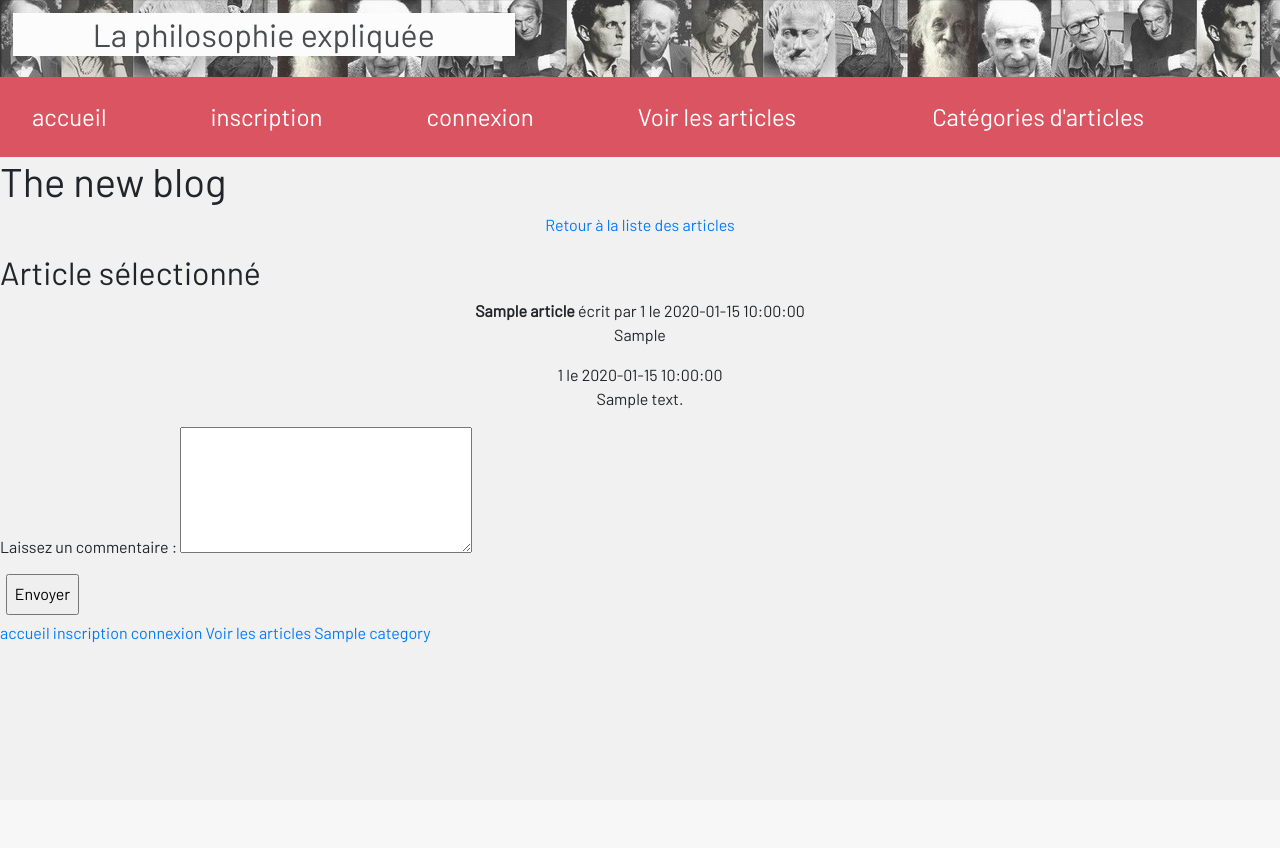
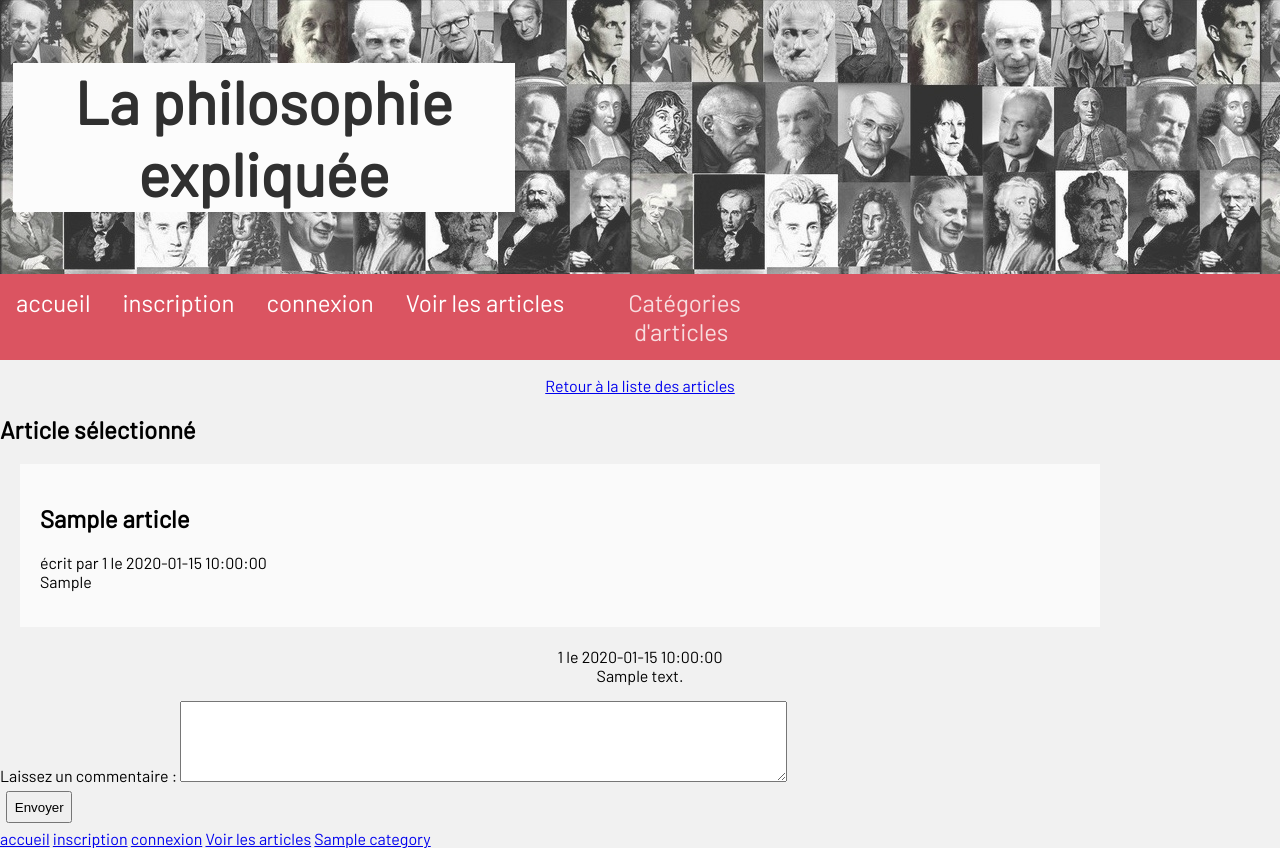
Before and after one commit to cecile-wojnowski/blog, a PHP site: page /article.php?id=1 in a window 1280 px wide. Before the commit the page ends 643 px from the top, so only its background shows below. Run offline with PHP 8.4, Linux system fonts and the light colour scheme; tables that the repository leaves empty or names only in its code hold one stand-in row (values such as "Sample post"); some libraries are stand-ins or nearby versions.

Commit message:
Indentation

```diff
--- a/article.php
+++ b/article.php
@@ -7,20 +7,17 @@
       <meta charset="utf-8" />
       <title>Mon blog</title>
     	<link href="style.css" rel="stylesheet" />
-      <link rel="stylesheet" href="bootstrap.css">
+      <link rel="stylesheet" href="form.css">
       <link href="https://fonts.googleapis.com/css2?family=PT+Sans&display=swap" rel="stylesheet">
       <link href="https://fonts.googleapis.com/css2?family=Barlow&display=swap" rel="stylesheet">
-
     </head>
 
     <header>
-      <?php  include('header.php')    ?>
+      <?php  include('header.php') ?>
     </header>
 
     <body>
-        <h1>The new blog</h1>
       <p><a href="articles.php">Retour à la liste des articles</a></p>
-
       <?php
       // Connexion à la base de données
       try
@@ -31,28 +28,28 @@
       {
         die('Erreur : '.$e->getMessage());
       }
-
-
       ?>
-
-
-  <h2>Article sélectionné </h2>
-
+      <div class="article">
+        <h2> Article sélectionné </h2>
         <?php
         # Joindre Article et Utilisateurs pour afficher le login dans "écrit par"
         // Récupération des articles
         if(isset($_GET['id']))
         {
           $req = $bdd->prepare('SELECT id_utilisateur, titre, article, date FROM articles WHERE id  = ?');
-    $req->execute(array($_GET['id'])); # Ne fonctionne pas
+          $req->execute(array($_GET['id']));
 
           while ($donnees = $req->fetch())
           {
           ?>
-      <p><strong><?php echo htmlspecialchars($donnees['titre']); ?></strong>
-        écrit par <?php echo htmlspecialchars($donnees['id_utilisateur']); ?>
+          <div style="max-width: 70rem;">
+            <div class="card_articles">
+              <h2><?php echo htmlspecialchars($donnees['titre']); ?></h2>
+                écrit par <?php echo htmlspecialchars($donnees['id_utilisateur']);?>
                 le <?php echo $donnees['date']; ?><br>
               <?php echo htmlspecialchars($donnees['article']); ?></p>
+            </div>
+          </div>
           <?php
           } // Fin de la boucle des articles
           $req->closeCursor();
@@ -85,14 +82,15 @@
         <form class="form_commentaire" action="article.php?id=<?php echo $_GET['id']; ?>" method="post" name="commentaire">
           <div class="ajout_commentaire">
             <label> Laissez un commentaire :</label>
-      <textarea id = "commentaire" name="commentaire" value="" rows="5" cols="33"></textarea>
+            <textarea id = "commentaire" name="commentaire" value="" rows="5" cols="73"></textarea>
           </div>
 
           <div class="submit_commentaire">
             <input type="submit" value="Envoyer">
           </div>
         </form>
-  <?php include("footer.php");
-   ?>
+      </div>
+
+      <?php include("footer.php");?>
     </body>
 </html>
```
Lines whose indentation alone changed are shown as unchanged.
